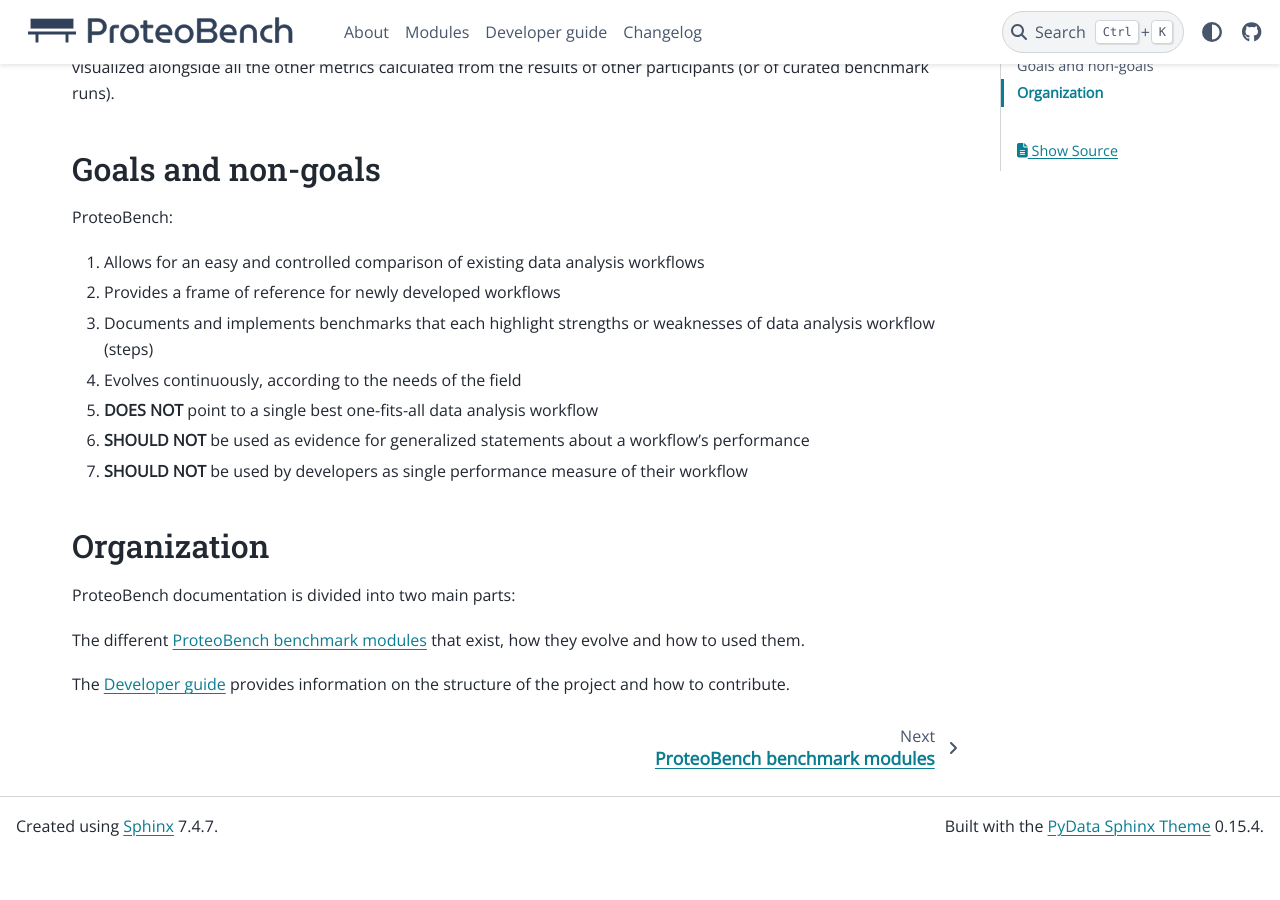
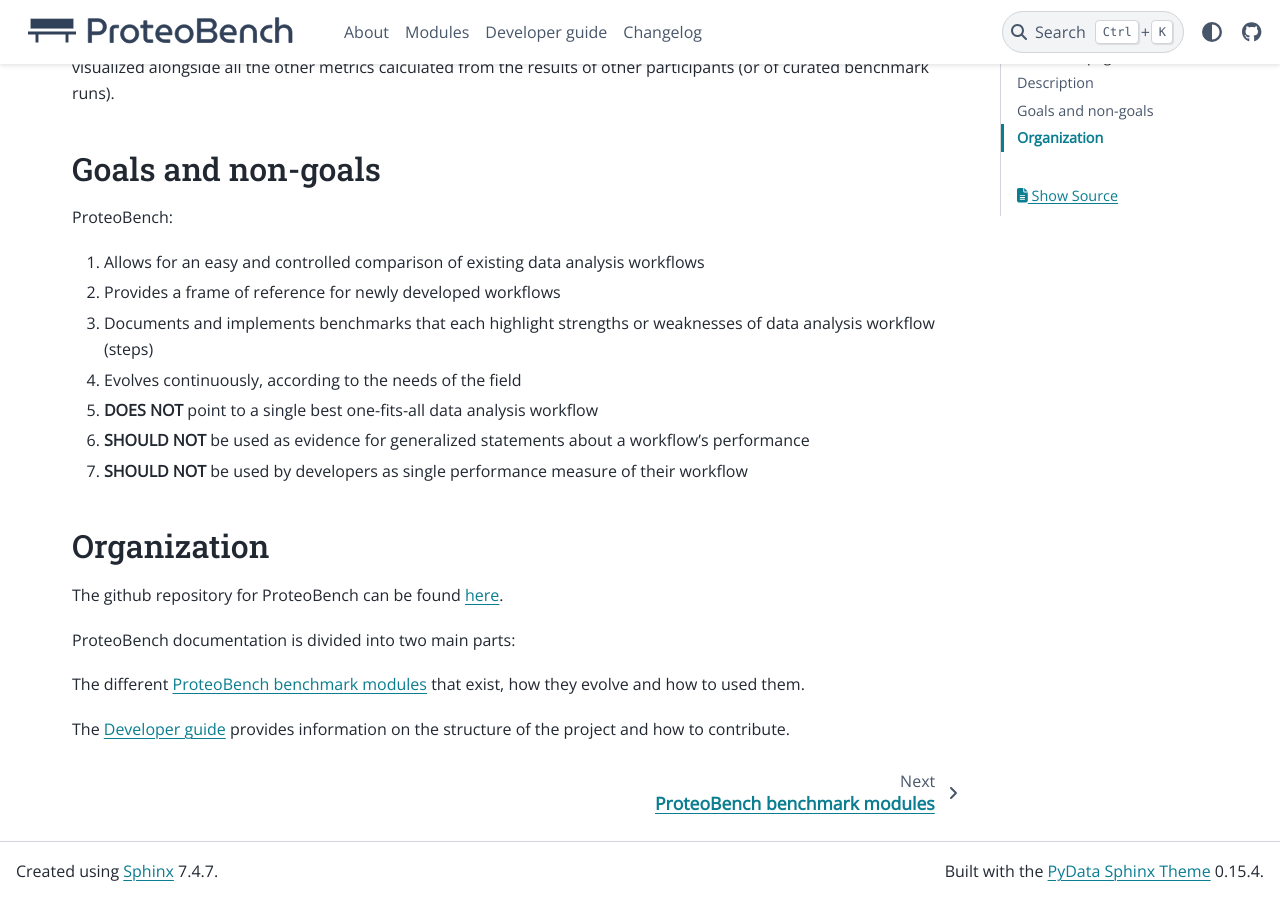
Before and after one commit to Proteobench/ProteoBench, a Sphinx documentation site: the page built from docs/index.rst, in a window 1280 px wide and 900 px high, scrolled down 572 px. Built offline with Sphinx 7.4.7 and the PyData theme 0.15.4, drawn with Linux system fonts in a browser that asks for light colours; pages that are not in the unit, such as notebooks, are missing from menus; before the commit the page ends 1427 px from its top, so only the background shows below that.

Commit message:
Update index.rst to have link to github

```diff
--- a/docs/index.rst
+++ b/docs/index.rst
@@ -51,6 +51,8 @@
 Organization
 ============
 
+The github repository for ProteoBench can be found `here <https://github.com/Proteobench/Proteobench>`_.
+
 ProteoBench documentation is divided into two main parts:
 
 The different :doc:`modules/index` that exist, how they evolve and how to used them.
```
